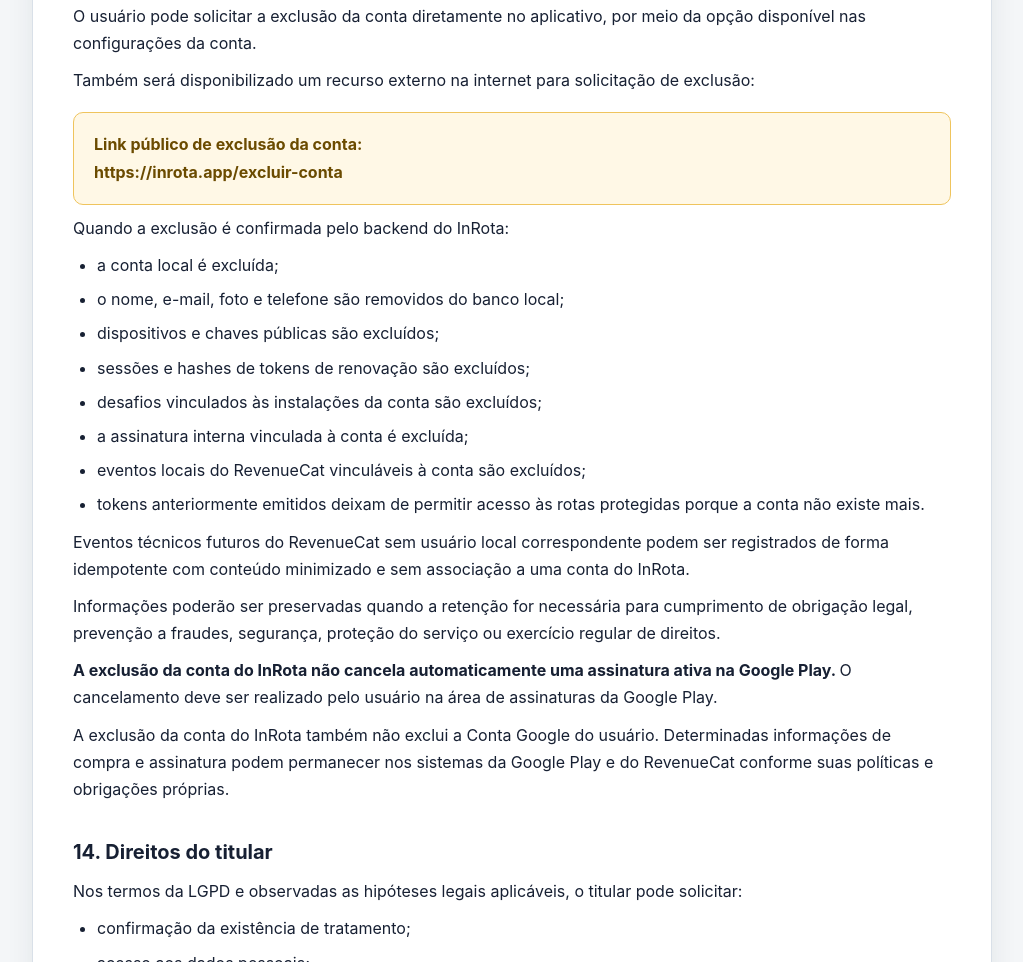
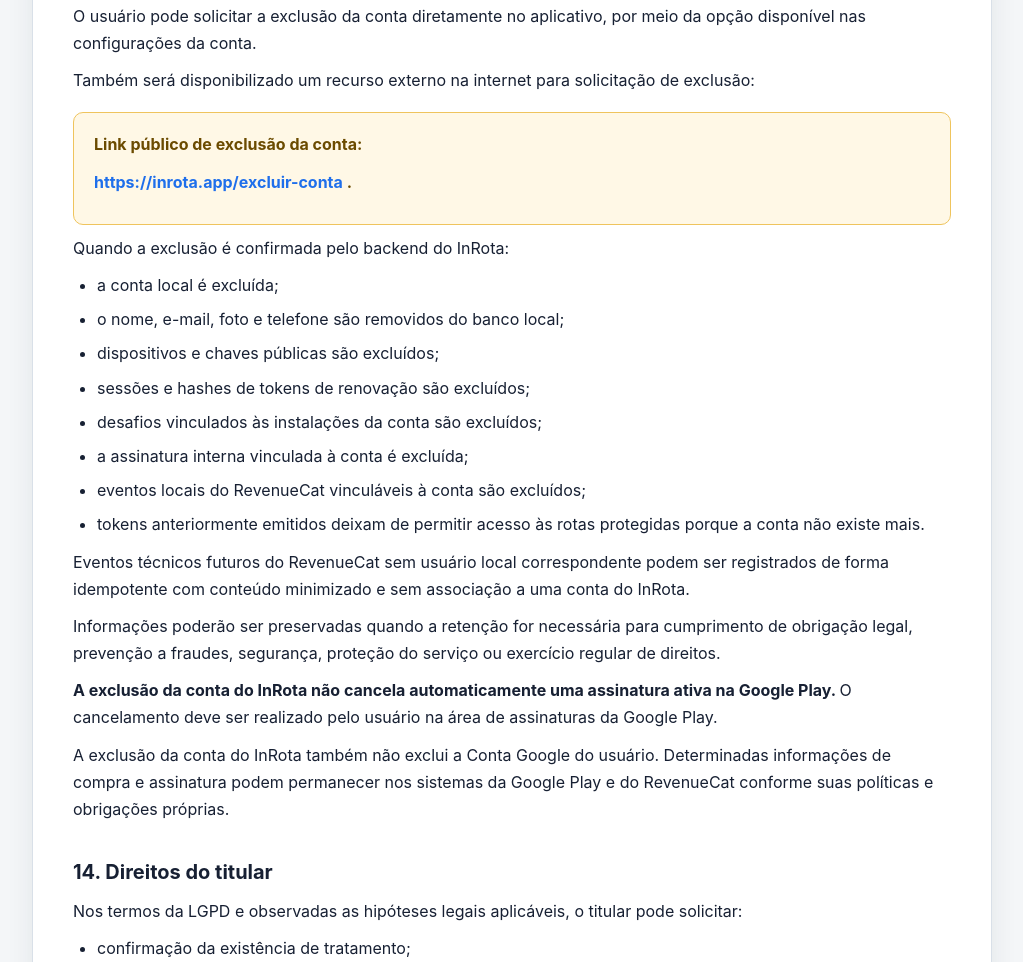
Before and after one commit to DBandiera/InRota-Politica, a plain HTML site: page index.html in a window 1280 px wide. Shown: the part 7270-8232 px from the top of the page, without its empty margins (128-1151 px from the left). Drawn offline with Linux system fonts and the light colour scheme.

Commit message:
link exclusao de conta

```diff
--- a/index.html
+++ b/index.html
@@ -717,7 +717,18 @@
           <div class="notice">
             <strong>Link público de exclusão da conta: </strong><br />
 
-            <strong>https://inrota.app/excluir-conta</strong>
+            <strong>
+              <p>
+                <a
+                  class="contact"
+                  href="https://forms.gle/c1kHhQUJhHEPk3vj9"
+                  target="_blank"
+                  rel="noopener"
+                >
+                  https://inrota.app/excluir-conta </a
+                >.
+              </p>
+            </strong>
           </div>
 
           <p>Quando a exclusão é confirmada pelo backend do InRota:</p>
```
